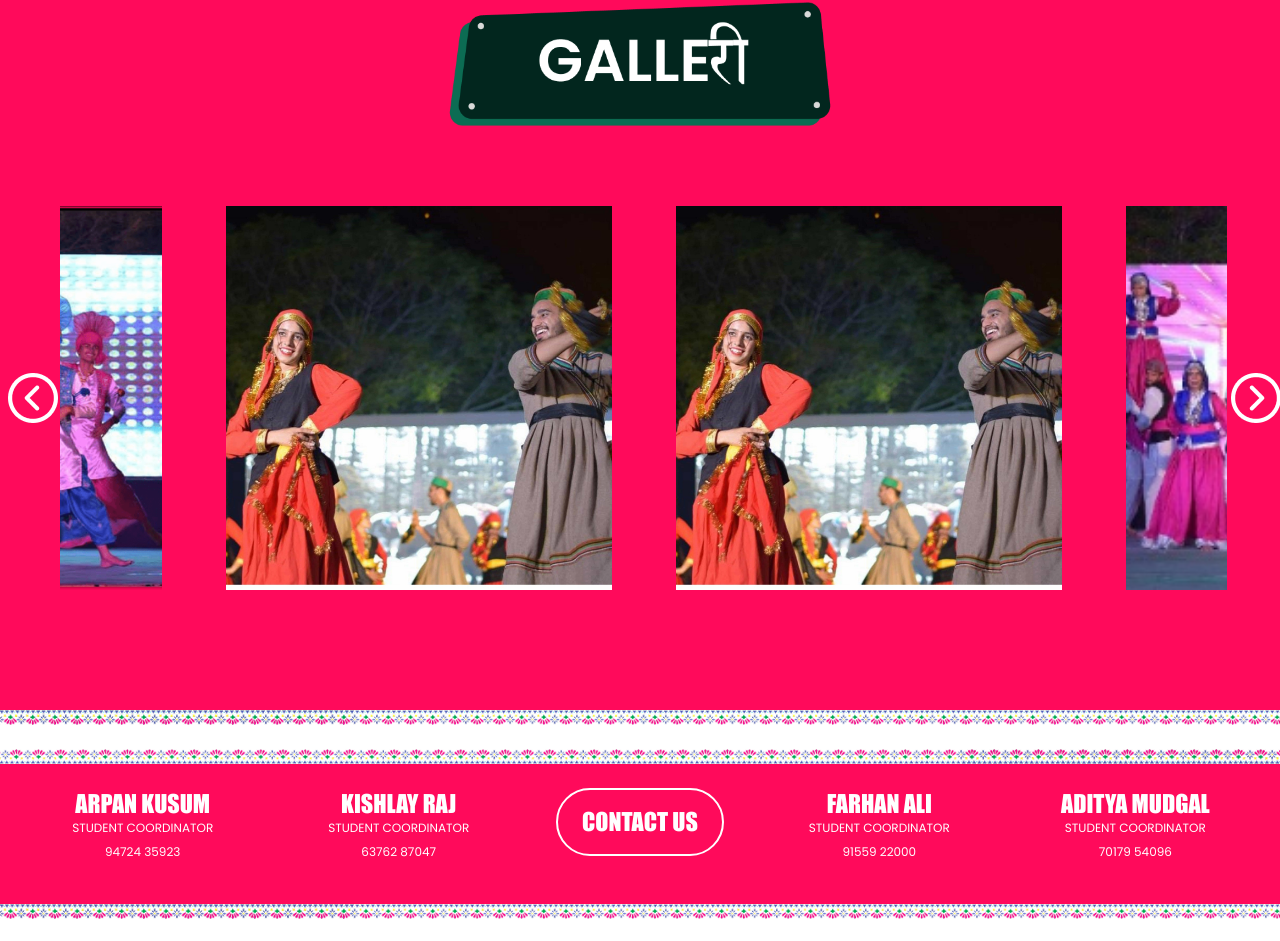
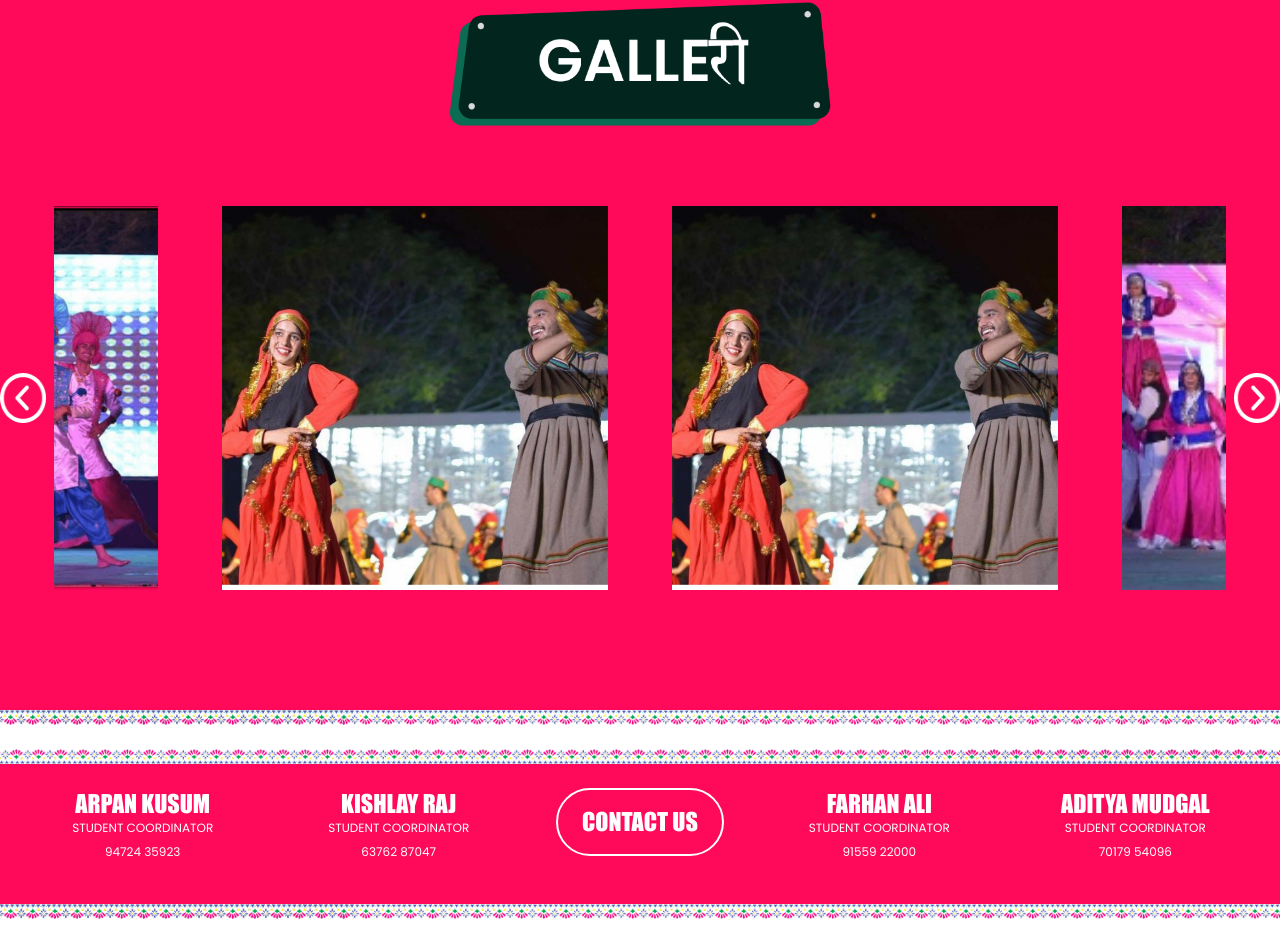
Before and after one commit to aphsavii/Madhuram-25, a React (Vite) app: page /about in a window 1280 px wide. Shown: the part 1335-2276 px from the top of the page. Built offline with nearby package versions, Linux system fonts and the light colour scheme.

Commit message:
About Page

```diff
--- a/src/pages/About.jsx
+++ b/src/pages/About.jsx
@@ -61,9 +61,9 @@ function About() {
         </div>
 
         {/* Carousel */}
-        <div className="flex w-full  py-10 justify-center lg:mb-20">
+        <div className="flex flex-row gap-2 w-full  py-10 justify-center lg:mb-20">
           <button onClick={prevSlide} aria-label="Previous Slide" className="flex items-center">
-            <img className="mx-2 w-[50px] h-[50px]" src={leftarrow} alt="Previous" />
+            <img className="w-[50px] h-[50px]" src={leftarrow} alt="Previous" />
           </button>
 
           <div className="w-full mx-auto flex items-center justify-center overflow-hidden relative">
@@ -80,7 +80,7 @@ function About() {
           </div>
 
           <button onClick={nextSlide} aria-label="Next Slide" className="flex items-center">
-            <img className="mx-1 w-[50px] h-[50px]" src={rightarrow} alt="Next" />
+            <img className="w-[50px] h-[50px]" src={rightarrow} alt="Next" />
           </button>
         </div>
 
```
